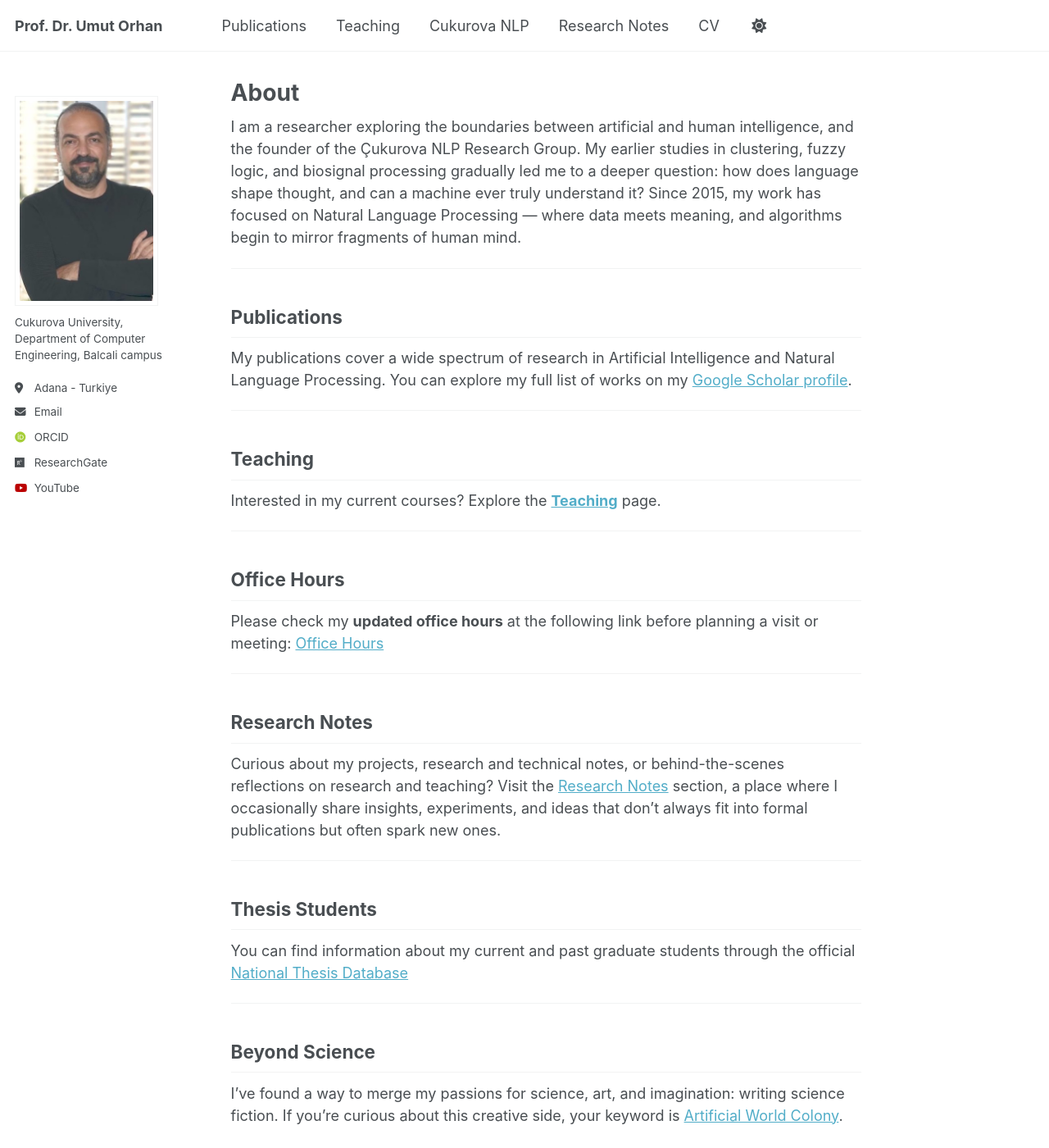
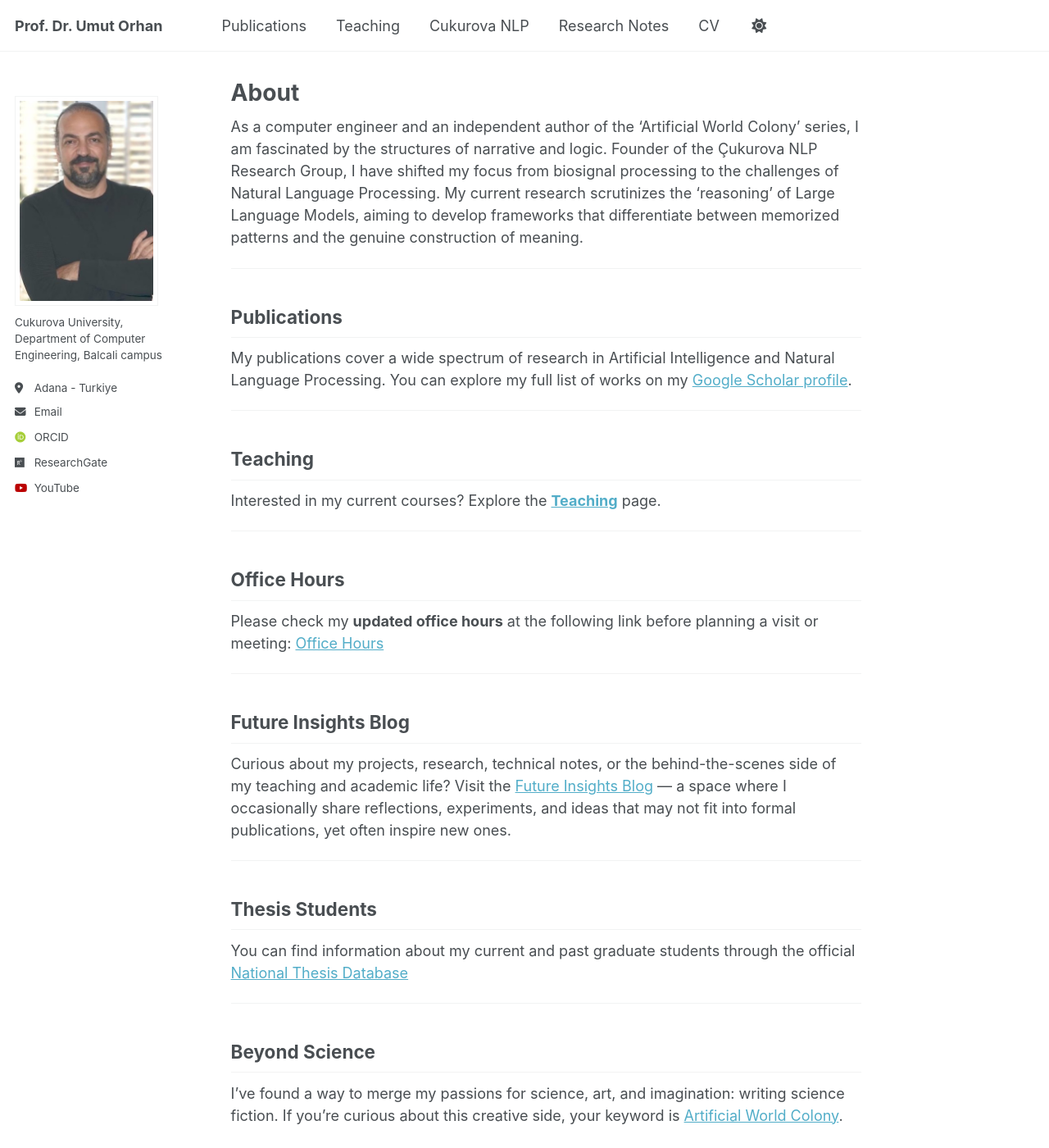
Before and after one commit to uorhan/uorhan.github.io, a Jekyll site: the page built from _pages/about.md, in a window 1280 px wide and 1400 px high. Shown: the whole window at 82% size. Built offline with Jekyll 4.4.1, drawn with Linux system fonts in a browser that asks for light colours; some web fonts are replaced.

Commit message:
Revise about page content and section titles
Updated the personal introduction and shifted focus from biosignal processing to Natural Language Processing. Changed the section title from 'Research Notes' to 'Future Insights Blog' with a revised description.

```diff
--- a/_pages/about.md
+++ b/_pages/about.md
@@ -6,7 +6,7 @@ redirect_from:
   - /about/
   - /about.html
 ---
-I am a researcher exploring the boundaries between artificial and human intelligence, and the founder of the Çukurova NLP Research Group. My earlier studies in clustering, fuzzy logic, and biosignal processing gradually led me to a deeper question: how does language shape thought, and can a machine ever truly understand it? Since 2015, my work has focused on Natural Language Processing — where data meets meaning, and algorithms begin to mirror fragments of human mind.
+As a computer engineer and an independent author of the 'Artificial World Colony' series, I am fascinated by the structures of narrative and logic. Founder of the Çukurova NLP Research Group, I have shifted my focus from biosignal processing to the challenges of Natural Language Processing. My current research scrutinizes the 'reasoning' of Large Language Models, aiming to develop frameworks that differentiate between memorized patterns and the genuine construction of meaning.
 
 ---
 
@@ -26,8 +26,8 @@ Please check my **updated office hours** at the following link before planning a
 
 ---
 
-## Research Notes
-Curious about my projects, research and technical notes, or behind-the-scenes reflections on research and teaching? Visit the [Research Notes](/year-archive/) section, a place where I occasionally share insights, experiments, and ideas that don’t always fit into formal publications but often spark new ones.
+## Future Insights Blog
+Curious about my projects, research, technical notes, or the behind-the-scenes side of my teaching and academic life? Visit the [Future Insights Blog](/year-archive/) — a space where I occasionally share reflections, experiments, and ideas that may not fit into formal publications, yet often inspire new ones.
 
 ---
 
```
